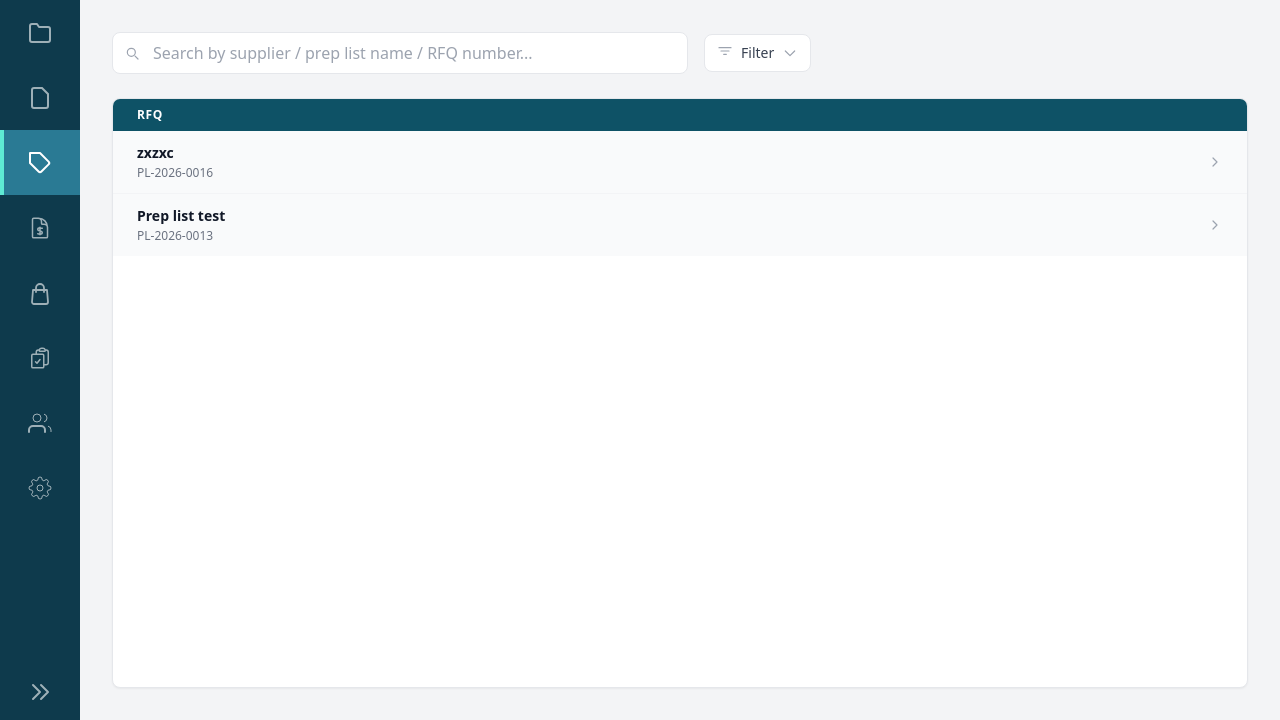
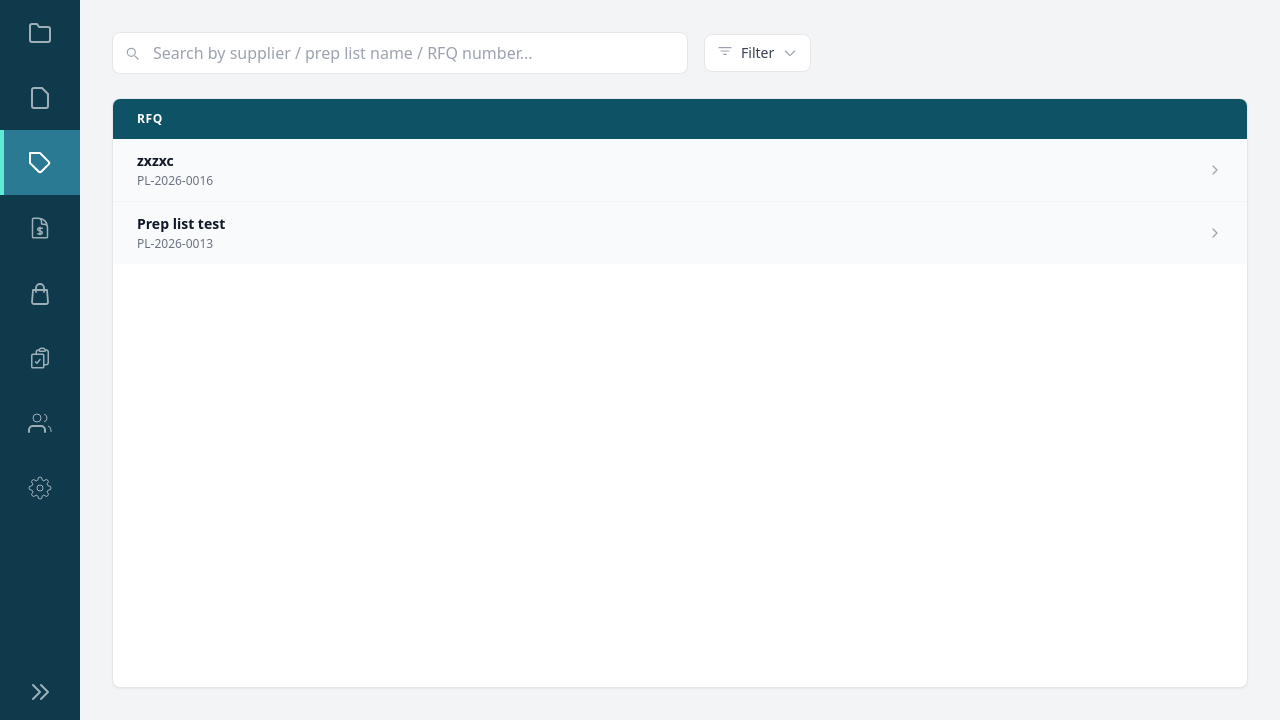
Before and after one commit to islacchi/purchasing, a Laravel app: page /quotation in a window 1280 px wide. Shown: the part 80-800 px from the top of the page. Run offline with Laravel 12, Linux system fonts and the light colour scheme; a user stored in the database is signed in; data comes from the database, SQL or seed files in the repository; data that the repository does not hold is empty; some libraries are stand-ins or nearby versions.

Commit message:
refactor(quotation): match the projects header height
- Header cells px-6 py-3 to match the projects list table

```diff
--- a/resources/views/Quotation/index.blade.php
+++ b/resources/views/Quotation/index.blade.php
@@ -112,10 +112,10 @@
                 <table class="w-full min-w-[720px] text-sm">
                     <thead class="sticky top-0 z-20 bg-[#0e5266]">
                         <tr class="text-left text-xs font-semibold uppercase tracking-wider text-white">
-                            <th scope="col" class="whitespace-nowrap px-6 py-2">RFQ</th>
-                            <th scope="col" class="whitespace-nowrap px-6 py-2 expandable-col">Items quoted</th>
-                            <th scope="col" class="whitespace-nowrap px-6 py-2 expandable-col">Status</th>
-                            <th scope="col" class="sticky right-0 z-20 bg-[#0e5266] px-6 py-2 text-center expandable-col">
+                            <th scope="col" class="whitespace-nowrap px-6 py-3">RFQ</th>
+                            <th scope="col" class="whitespace-nowrap px-6 py-3 expandable-col">Items quoted</th>
+                            <th scope="col" class="whitespace-nowrap px-6 py-3 expandable-col">Status</th>
+                            <th scope="col" class="sticky right-0 z-20 bg-[#0e5266] px-6 py-3 text-center expandable-col">
                                 Action
                             </th>
                         </tr>
```
